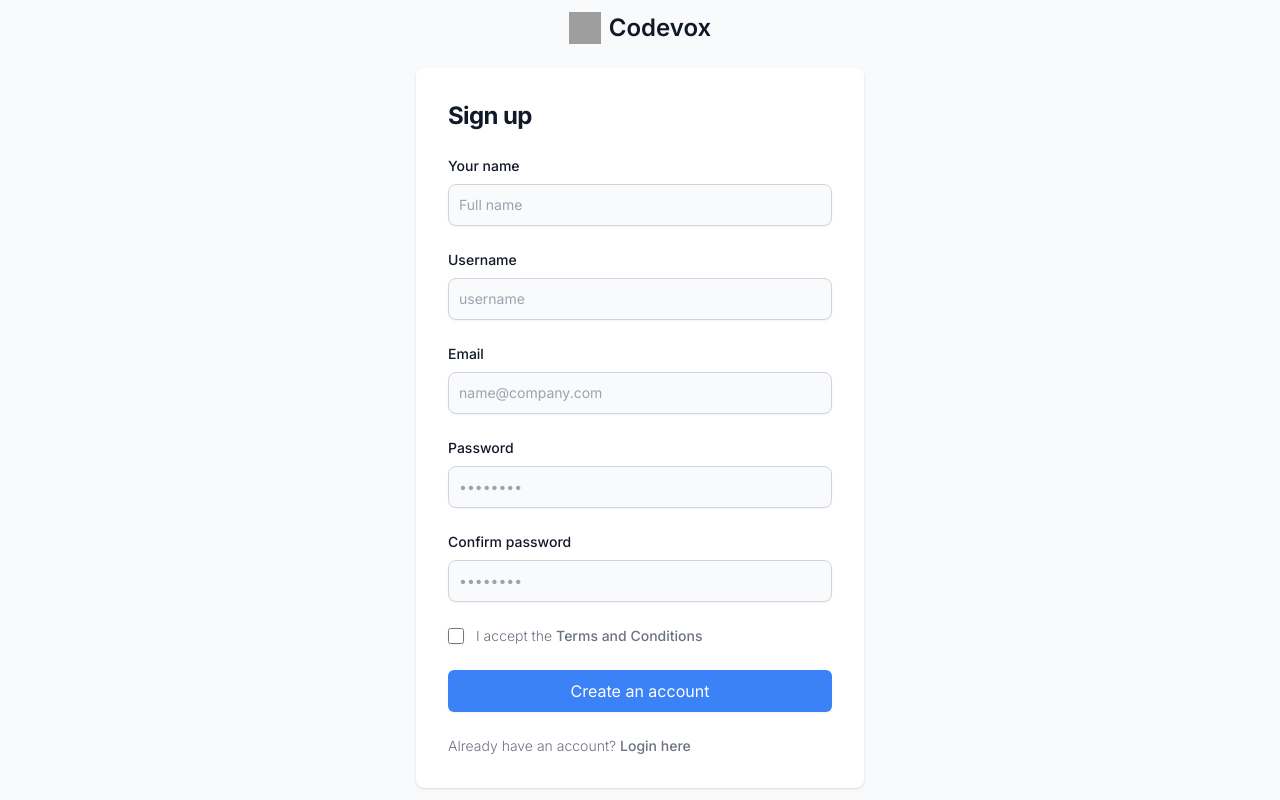
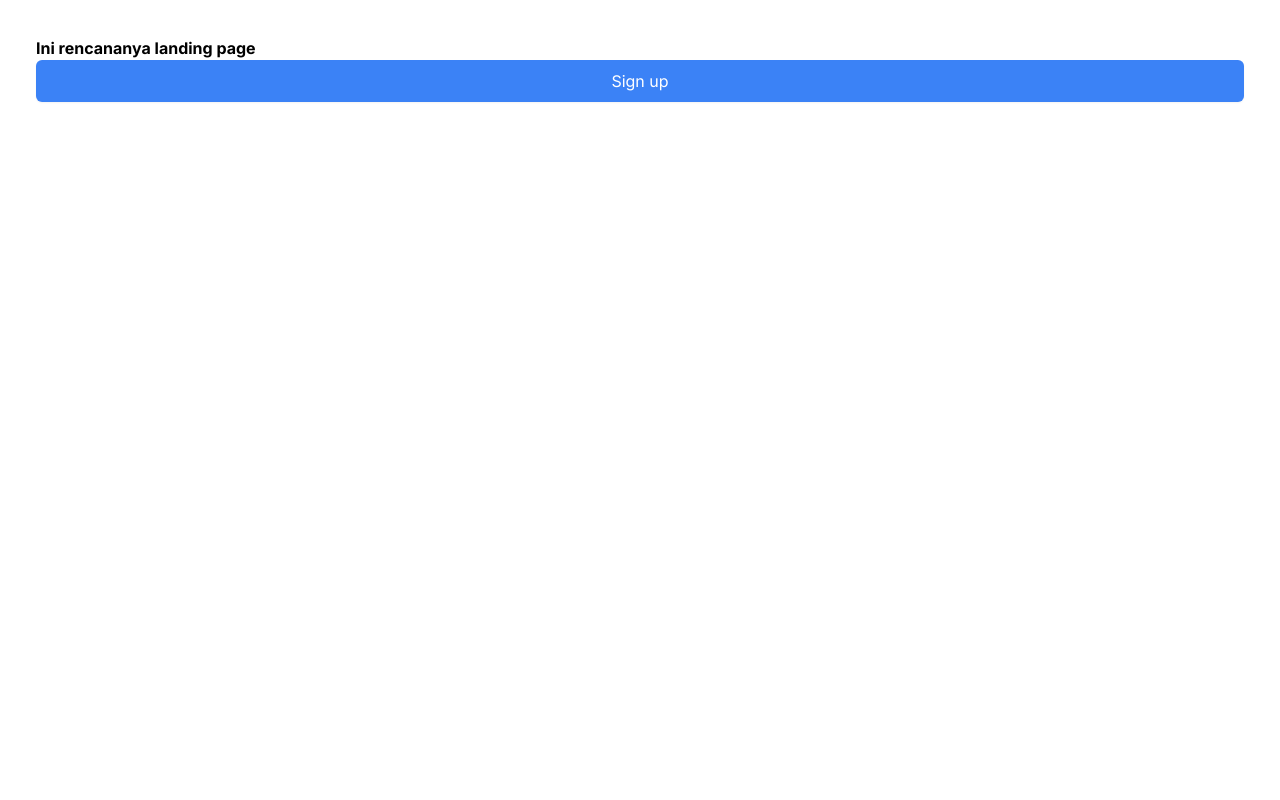
Before and after one commit to AmruTheSeeker/Eventmaker, a Next.js app: page / in a window 1280 px wide. Built offline with nearby package versions, Linux system fonts and the light colour scheme; grey boxes are pictures that could not be loaded.

Commit message:
create signup UI and others

```diff
--- a/src/app/page.js
+++ b/src/app/page.js
@@ -1,14 +1,13 @@
-//import { AuthRegister } from "@/components/Auth/Auth.Register";
-//import { Button } from "@/components/SharedUI/Button";
-import { SignUp } from "@/components/SharedUI/SignUp"
+import Link from 'next/link'
 
 export default function Page() {
-  return <SignUp/>;
+  return(
 
-  // return (
-  // <div>
-  //   <div>Codevox Eventmaker</div>
-  //   <Button variant="primary">Click Me</Button>
-  // </div>
-  // )
-}
+  <div className="space-y-8 md:space-y-6 sm:p-9">
+    <h1 className="card-title font-bold">Ini rencananya landing page</h1>
+
+    <Link href="/signup"><button>Sign up</button></Link>
+  </div>
+
+
+  )}
--- /dev/null
+++ b/src/app/signup/page.js
@@ -0,0 +1,14 @@
+//import { AuthRegister } from "@/components/Auth/Auth.Register";
+//import { Button } from "@/components/SharedUI/Button";
+import { SignUp } from "@/components/SharedUI/SignUp"
+//import { Input } from "@/components/SharedUI/Input"
+//import { Card } from "@/components/SharedUI/Card"
+
+export default function Page() {
+  return <SignUp/>
+  //return <Card/>
+  //return <SignUp/>;
+  //return <Button/>;
+
+
+}
--- a/src/components/SharedUI/Card.jsx
+++ b/src/components/SharedUI/Card.jsx
@@ -1,7 +1,18 @@
+
 import React from 'react'
 
 export const Card = () => {
   return (
-    <div>Card</div>
+  <div className="card w-96 bg-base-100 shadow-xl">
+      <figure><img src="/MobileLegend.jpg" alt="Mobile Legend" /></figure>
+
+    <div className="card-body">
+    <h2 className="card-title font-bold">Mobile Legend competition</h2>
+    <p>Bring you lot of new experience and excitement</p>
+    <div className="card-actions justify-end">
+      <button className="btn btn-primary">Join Now</button>
+    </div>
+  </div>
+</div>
   )
 }
--- a/src/components/SharedUI/Input.jsx
+++ b/src/components/SharedUI/Input.jsx
@@ -1,7 +1,20 @@
+"use client"
 import React from 'react'
 
-export const Input = () => {
+export const Input = ({ label, type, name,  placeholder, onChange}) => {
   return (
-    <div>Input</div>
-  )
-}
+    <div>
+      <label htmlFor="name" className="block mb-2 text-sm font-medium text-gray-900 dark:text-white">
+        {label}
+      </label>
+      <input
+        type={type}
+        name={name}
+        className="bg-gray-50 border border-gray-300 text-gray-900 sm:text-sm rounded-lg focus:ring-primary-600 focus:border-primary-600 block w-full p-2.5 dark:bg-gray-700 dark:border-gray-600 dark:placeholder-gray-400 dark:text-white dark:focus:ring-blue-500 dark:focus:border-blue-500"
+        placeholder={placeholder}
+        onChange={onChange}
+        required
+      />
+    </div>
+  );
+};
--- a/src/components/SharedUI/SignUp.jsx
+++ b/src/components/SharedUI/SignUp.jsx
@@ -4,49 +4,57 @@ import React from "react";
 
 export const SignUp = () => {
   return (
-    <section class="bg-gray-50 dark:bg-gray-900">
-    <div class="flex flex-col items-center justify-center px-6 py-8 mx-auto md:h-screen lg:py-0">
-        <a href="#" class="flex items-center mb-6 text-2xl font-semibold text-gray-900 dark:text-white">
-            <img class="w-8 h-8 mr-2" src="https://flowbite.s3.amazonaws.com/blocks/marketing-ui/logo.svg" alt="logo"/>
-            Codevox
-        </a>
-        <div class="w-full bg-white rounded-lg shadow dark:border md:mt-0 sm:max-w-md xl:p-0 dark:bg-gray-800 dark:border-gray-700">
-            <div class="p-6 space-y-4 md:space-y-6 sm:p-8">
-                <h1 class="text-xl font-bold leading-tight tracking-tight text-gray-900 md:text-2xl dark:text-white">
+    <section className="bg-gray-50 dark:bg-gray-900">
+
+    <div className="flex flex-col items-center justify-center px-6 py-8 mx-auto md:h-screen lg:py-0">
+    <svg
+        src="https://flowbite.s3.amazonaws.com/blocks/marketing-ui/logo.svg"
+        alt="logo"
+        className="flex items-center mb-6 text-2xl font-semibold text-gray-900 dark:text-white">
+
+        <img className="w-8 h-8 mr-2" src="https://flowbite.s3.amazonaws.com/blocks/marketing-ui/logo.svg" alt="logo"/>
+
+        Codevox
+    </svg>
+
+        <div className="w-full bg-white rounded-lg shadow dark:border md:mt-0 sm:max-w-md xl:p-0 dark:bg-gray-800 dark:border-gray-700">
+            <div className="p-6 space-y-4 md:space-y-6 sm:p-8">
+                <h1 className="text-xl font-bold leading-tight tracking-tight text-gray-900 md:text-2xl dark:text-white">
                     Sign up
                 </h1>
-                <form class="space-y-4 md:space-y-6" action="#">
+                <form className="space-y-4 md:space-y-6" action="#">
                     <div>
                         <label for="name" class="block mb-2 text-sm font-medium text-gray-900 dark:text-white">Your name</label>
                         <input type="name" name="name" id="name" class="bg-gray-50 border border-gray-300 text-gray-900 sm:text-sm rounded-lg focus:ring-primary-600 focus:border-primary-600 block w-full p-2.5 dark:bg-gray-700 dark:border-gray-600 dark:placeholder-gray-400 dark:text-white dark:focus:ring-blue-500 dark:focus:border-blue-500" placeholder="Full name" required=""/>
                     </div>
                     <div>
-                        <label for="username" class="block mb-2 text-sm font-medium text-gray-900 dark:text-white">Username</label>
+                        <label for="username" className="block mb-2 text-sm font-medium text-gray-900 dark:text-white">Username</label>
                         <input type="username" name="username" id="username" class="bg-gray-50 border border-gray-300 text-gray-900 sm:text-sm rounded-lg focus:ring-primary-600 focus:border-primary-600 block w-full p-2.5 dark:bg-gray-700 dark:border-gray-600 dark:placeholder-gray-400 dark:text-white dark:focus:ring-blue-500 dark:focus:border-blue-500" placeholder="username" required=""/>
                     </div>
                     <div>
-                        <label for="email" class="block mb-2 text-sm font-medium text-gray-900 dark:text-white">Email</label>
+                        <label for="email" className="block mb-2 text-sm font-medium text-gray-900 dark:text-white">Email</label>
                         <input type="email" name="email" id="email" class="bg-gray-50 border border-gray-300 text-gray-900 sm:text-sm rounded-lg focus:ring-primary-600 focus:border-primary-600 block w-full p-2.5 dark:bg-gray-700 dark:border-gray-600 dark:placeholder-gray-400 dark:text-white dark:focus:ring-blue-500 dark:focus:border-blue-500" placeholder="name@company.com" required=""/>
                     </div>
                     <div>
-                        <label for="password" class="block mb-2 text-sm font-medium text-gray-900 dark:text-white">Password</label>
+                        <label for="password" className="block mb-2 text-sm font-medium text-gray-900 dark:text-white">Password</label>
                         <input type="password" name="password" id="password" placeholder="••••••••" class="bg-gray-50 border border-gray-300 text-gray-900 sm:text-sm rounded-lg focus:ring-primary-600 focus:border-primary-600 block w-full p-2.5 dark:bg-gray-700 dark:border-gray-600 dark:placeholder-gray-400 dark:text-white dark:focus:ring-blue-500 dark:focus:border-blue-500" required=""/>
                     </div>
                     <div>
-                        <label for="confirm-password" class="block mb-2 text-sm font-medium text-gray-900 dark:text-white">Confirm password</label>
-                        <input type="confirm-password" name="confirm-password" id="confirm-password" placeholder="••••••••" class="bg-gray-50 border border-gray-300 text-gray-900 sm:text-sm rounded-lg focus:ring-primary-600 focus:border-primary-600 block w-full p-2.5 dark:bg-gray-700 dark:border-gray-600 dark:placeholder-gray-400 dark:text-white dark:focus:ring-blue-500 dark:focus:border-blue-500" required=""/>
+                        <label for="confirm-password" className="block mb-2 text-sm font-medium text-gray-900 dark:text-white">Confirm password</label>
+
+                        <input type="confirm-password" name="confirm-password" id="confirm-password" placeholder="••••••••" className="bg-gray-50 border border-gray-300 text-gray-900 sm:text-sm rounded-lg focus:ring-primary-600 focus:border-primary-600 block w-full p-2.5 dark:bg-gray-700 dark:border-gray-600 dark:placeholder-gray-400 dark:text-white dark:focus:ring-blue-500 dark:focus:border-blue-500" required=""/>
                     </div>
-                    <div class="flex items-start">
-                        <div class="flex items-center h-5">
+                    <div className="flex items-start">
+                        <div className="flex items-center h-5">
                           <input id="terms" aria-describedby="terms" type="checkbox" class="w-4 h-4 border border-gray-300 rounded bg-gray-50 focus:ring-3 focus:ring-primary-300 dark:bg-gray-700 dark:border-gray-600 dark:focus:ring-primary-600 dark:ring-offset-gray-800" required=""/>
                         </div>
-                        <div class="ml-3 text-sm">
+                        <div className="ml-3 text-sm">
                           <label for="terms" class="font-light text-gray-500 dark:text-gray-300">I accept the <a class="font-medium text-primary-600 hover:underline dark:text-primary-500" href="#">Terms and Conditions</a></label>
                         </div>
                     </div>
                     <button>Create an account</button>
-                    <p class="text-sm font-light text-gray-500 dark:text-gray-400">
-                        Already have an account? <a href="#" class="font-medium text-primary-600 hover:underline dark:text-primary-500">Login here</a>
+                    <p className="text-sm font-light text-gray-500 dark:text-gray-400">
+                        Already have an account? <a href="#" className="font-medium text-primary-600 hover:underline dark:text-primary-500">Login here</a>
                     </p>
                 </form>
             </div>
```
Also changed, not shown: public/MobileLegend.jpg (added).
